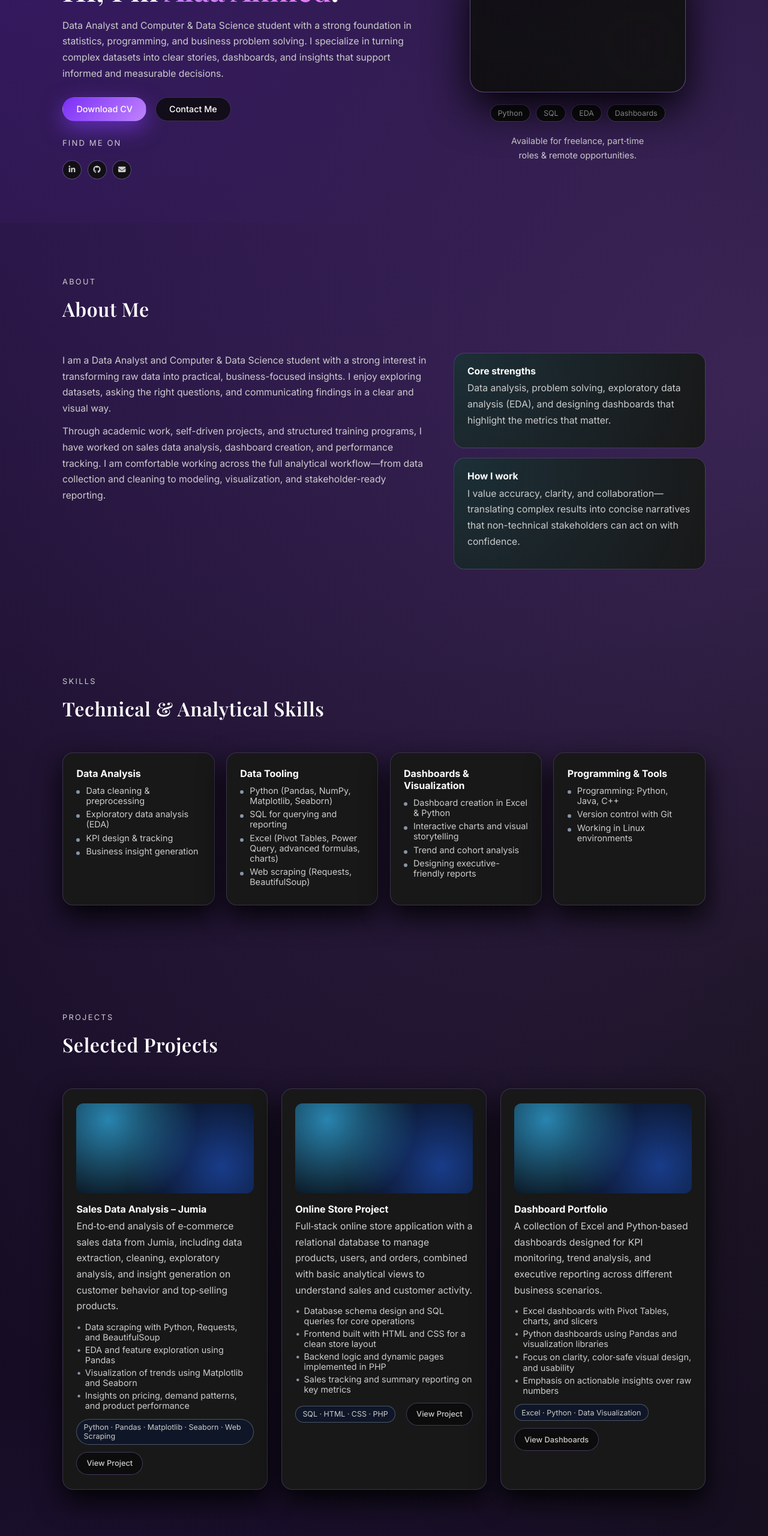
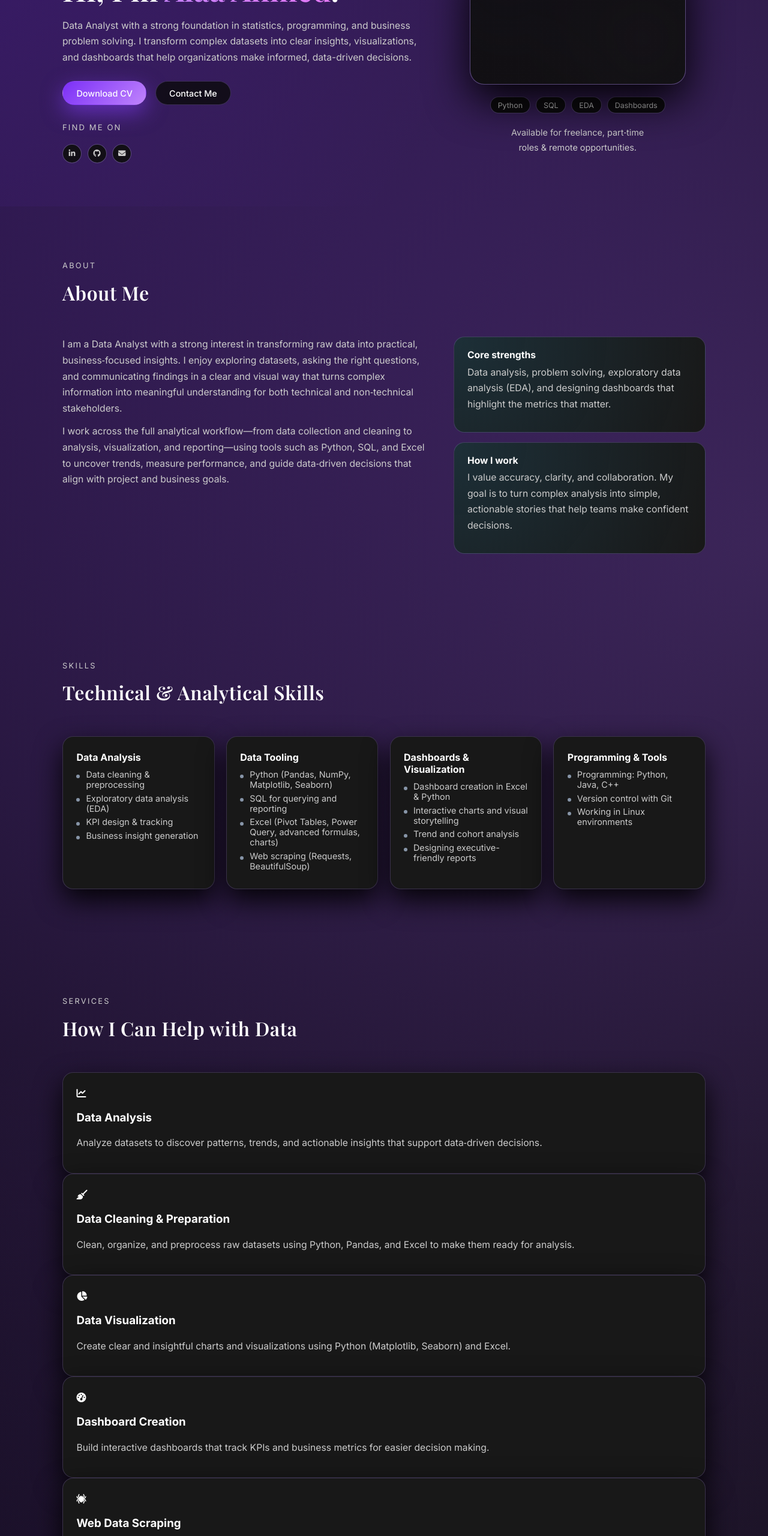
Before and after one commit to AlaaElhacker/My-Protofolio, a plain HTML site: page index.html in a window 1280 px wide. Shown: the part 240-2800 px from the top of the page at 60% size. Drawn offline with nearby package versions, Linux system fonts and the light colour scheme.

Commit message:
index.html

```diff
--- a/index.html
+++ b/index.html
@@ -3,7 +3,7 @@
   <head>
     <meta charset="UTF-8" />
     <meta name="viewport" content="width=device-width, initial-scale=1.0" />
-    <title>Alaa Ahmed | Data Analyst Portfolio</title>
+    <title>Alaa Ahmed | Data Analyst</title>
     <meta
       name="description"
       content="Portfolio website of Alaa Ahmed, Data Analyst and Computer & Data Science student, showcasing projects in data analysis, dashboards, and problem solving."
@@ -46,6 +46,7 @@
           <ul class="nav-list">
             <li><a href="#about">About</a></li>
             <li><a href="#skills">Skills</a></li>
+            <li><a href="#services">Services</a></li>
             <li><a href="#projects">Projects</a></li>
             <li><a href="#experience">Experience</a></li>
             <li><a href="#contact">Contact</a></li>
@@ -66,11 +67,9 @@
               Hi, I’m <span class="accent-text">Alaa Ahmed</span>.
             </h1>
             <p class="hero-subtitle">
-              Data Analyst and Computer &amp; Data Science student with a strong
-              foundation in statistics, programming, and business problem
-              solving. I specialize in turning complex datasets into clear
-              stories, dashboards, and insights that support informed and
-              measurable decisions.
+              Data Analyst with a strong foundation in statistics, programming,
+               and business problem solving. I transform complex datasets into clear insights,
+              visualizations, and dashboards that help organizations make informed, data-driven decisions.
             </p>
             <div class="hero-actions">
               <!-- Replace href with your actual CV file path when available -->
@@ -147,19 +146,16 @@
           <div class="about-grid">
             <div class="about-text">
               <p>
-                I am a Data Analyst and Computer &amp; Data Science student with
-                a strong interest in transforming raw data into practical,
-                business-focused insights. I enjoy exploring datasets, asking the
-                right questions, and communicating findings in a clear and
-                visual way.
+                I am a Data Analyst with a strong interest in transforming raw data into practical,
+                business‑focused insights. I enjoy exploring datasets, asking the right questions,
+                and communicating findings in a clear and visual way that turns complex information
+                into meaningful understanding for both technical and non‑technical stakeholders.
               </p>
               <p>
-                Through academic work, self-driven projects, and structured
-                training programs, I have worked on sales data analysis,
-                dashboard creation, and performance tracking. I am comfortable
-                working across the full analytical workflow—from data
-                collection and cleaning to modeling, visualization, and
-                stakeholder-ready reporting.
+                I work across the full analytical workflow—from data collection and cleaning to
+                analysis, visualization, and reporting—using tools such as Python, SQL, and Excel
+                to uncover trends, measure performance, and guide data‑driven decisions that align
+                with project and business goals.
               </p>
             </div>
             <div class="about-highlights">
@@ -174,9 +170,7 @@
               <div class="about-highlight">
                 <h3>How I work</h3>
                 <p>
-                  I value accuracy, clarity, and collaboration—translating
-                  complex results into concise narratives that non-technical
-                  stakeholders can act on with confidence.
+                  I value accuracy, clarity, and collaboration. My goal is to turn complex analysis into simple, actionable stories that help teams make confident decisions.
                 </p>
               </div>
             </div>
@@ -239,6 +233,86 @@
         </div>
       </section>
 
+      <!-- ================
+           Services Section
+           ================ -->
+      <section id="services" class="section services">
+        <div class="container section-inner reveal">
+          <div class="section-header">
+            <p class="eyebrow">Services</p>
+            <h2 class="section-title">How I Can Help with Data</h2>
+          </div>
+
+          <div class="services-grid">
+            <!-- Service 1 -->
+            <article class="card service-card">
+              <div class="service-icon">
+                <i class="fa-solid fa-chart-line" aria-hidden="true"></i>
+              </div>
+              <h3 class="service-title">Data Analysis</h3>
+              <p class="service-description">
+                Analyze datasets to discover patterns, trends, and actionable insights that support data‑driven decisions.
+              </p>
+            </article>
+
+            <!-- Service 2 -->
+            <article class="card service-card">
+              <div class="service-icon">
+                <i class="fa-solid fa-broom" aria-hidden="true"></i>
+              </div>
+              <h3 class="service-title">Data Cleaning &amp; Preparation</h3>
+              <p class="service-description">
+                Clean, organize, and preprocess raw datasets using Python, Pandas, and Excel to make them ready for analysis.
+              </p>
+            </article>
+
+            <!-- Service 3 -->
+            <article class="card service-card">
+              <div class="service-icon">
+                <i class="fa-solid fa-chart-pie" aria-hidden="true"></i>
+              </div>
+              <h3 class="service-title">Data Visualization</h3>
+              <p class="service-description">
+                Create clear and insightful charts and visualizations using Python (Matplotlib, Seaborn) and Excel.
+              </p>
+            </article>
+
+            <!-- Service 4 -->
+            <article class="card service-card">
+              <div class="service-icon">
+                <i class="fa-solid fa-gauge-high" aria-hidden="true"></i>
+              </div>
+              <h3 class="service-title">Dashboard Creation</h3>
+              <p class="service-description">
+                Build interactive dashboards that track KPIs and business metrics for easier decision making.
+              </p>
+            </article>
+
+            <!-- Service 5 -->
+            <article class="card service-card">
+              <div class="service-icon">
+                <i class="fa-solid fa-spider" aria-hidden="true"></i>
+              </div>
+              <h3 class="service-title">Web Data Scraping</h3>
+              <p class="service-description">
+                Collect and extract data from websites using Python, Requests, and BeautifulSoup.
+              </p>
+            </article>
+
+            <!-- Service 6 -->
+            <article class="card service-card">
+              <div class="service-icon">
+                <i class="fa-solid fa-file-lines" aria-hidden="true"></i>
+              </div>
+              <h3 class="service-title">Data Reporting</h3>
+              <p class="service-description">
+                Transform complex data into simple reports and visual summaries for stakeholders.
+              </p>
+            </article>
+          </div>
+        </div>
+      </section>
+
       <!-- =================
            Projects Section
            ================= -->
@@ -252,7 +326,9 @@
           <div class="projects-grid">
             <!-- Project Card 1 -->
             <article class="card project-card">
-              <div class="project-image" aria-hidden="true"></div>
+              <div class="project-image" aria-hidden="true">
+                <img src="images/Screenshot 2026-03-13 152458.png" alt="">
+              </div>
               <div class="project-body">
                 <h3>Sales Data Analysis – Jumia</h3>
                 <p>
@@ -294,7 +370,9 @@
 
             <!-- Project Card 2 -->
             <article class="card project-card">
-              <div class="project-image" aria-hidden="true"></div>
+              <div class="project-image" aria-hidden="true">
+                <img src="images/Screenshot 2026-03-13 153146.png" alt="Online Store Project">
+              </div>
               <div class="project-body">
                 <h3>Online Store Project</h3>
                 <p>
@@ -334,7 +412,9 @@
 
             <!-- Project Card 3 -->
             <article class="card project-card">
-              <div class="project-image" aria-hidden="true"></div>
+              <div class="project-image" aria-hidden="true">
+                <img src="images/Screenshot 2026-02-18 124808.png" alt="Dashboard Portfolio">
+              </div>
               <div class="project-body">
                 <h3>Dashboard Portfolio</h3>
                 <p>
@@ -587,9 +667,23 @@
           </li>
           <li>
             <a
-              href="mailto:a035334214@gmail.com"
-              aria-label="Email"
-              >Email</a
+              href="https://khamsat.com/user/alaaelhacker"
+              aria-label="KHAMSAT"
+              >Khamsat</a
+            >
+          </li>
+          <li>
+            <a
+              href="https://mostaql.com/u/AlaaElhacker"
+              aria-label="Mostaqel"
+              >Mostaql</a
+            >
+          </li>
+          <li>
+            <a
+              href="https://khamsat.com/user/alaaelhacker"
+              aria-label="KHAMSAT"
+              >Upwork</a
             >
           </li>
         </ul>
@@ -598,5 +692,4 @@
 
     <script src="script.js"></script>
   </body>
-
 </html>
```
